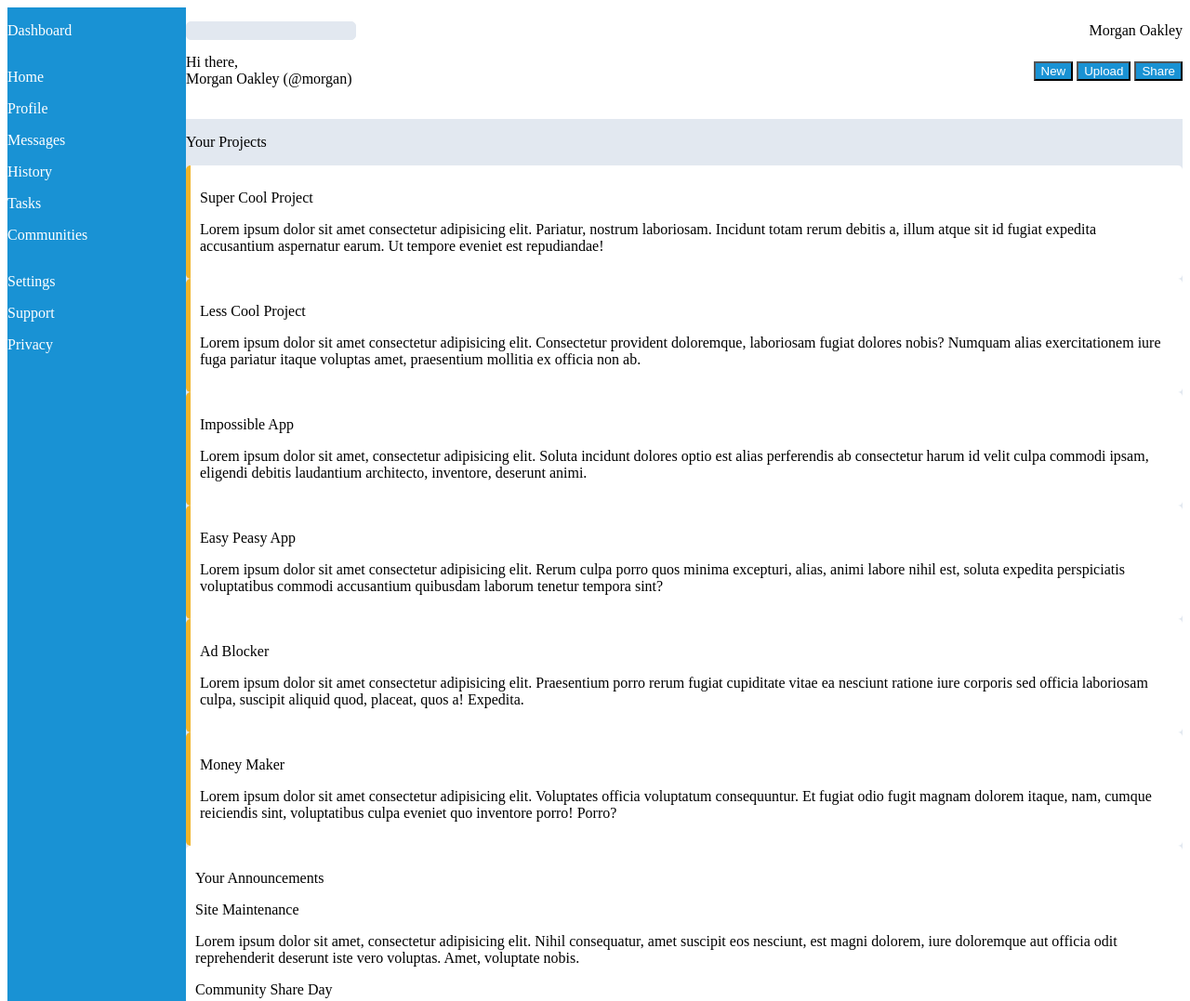
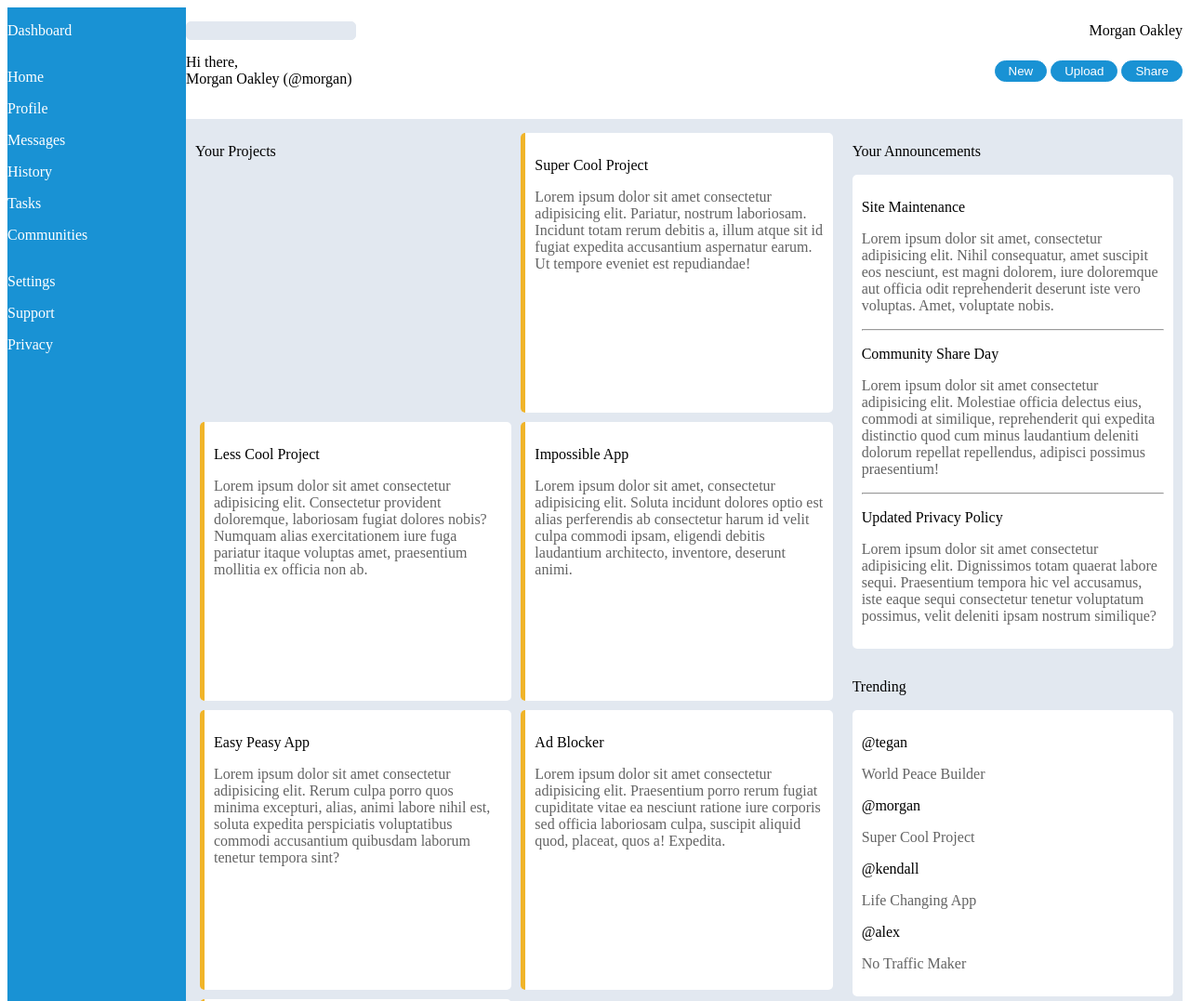
Before and after one commit to shinymayo/admin-dashboard, a plain HTML site: page index.html in a window 1280 px wide. Shown: the top 1077 px of the page at 93% size. Drawn offline with Linux system fonts and the light colour scheme.

Commit message:
Fix grid layout of the page

```diff
--- a/index.html
+++ b/index.html
@@ -63,65 +63,70 @@
             </div>
         </div>
         <div class="main-content">
-                <div class="projects">
-                    <p>Your Projects</p>
+                <div class="project-content">
+                    <p class="projects-title">Your Projects</p>
                     <div class="my-project">
                         <p>Super Cool Project</p>
-                        <p>Lorem ipsum dolor sit amet consectetur adipisicing elit. Pariatur, nostrum laboriosam. Incidunt totam rerum debitis a, illum atque sit id fugiat expedita accusantium aspernatur earum. Ut tempore eveniet est repudiandae!</p>
+                        <p class="grey">Lorem ipsum dolor sit amet consectetur adipisicing elit. Pariatur, nostrum laboriosam. Incidunt totam rerum debitis a, illum atque sit id fugiat expedita accusantium aspernatur earum. Ut tempore eveniet est repudiandae!</p>
                     </div>
                     <div class="my-project">
                         <p>Less Cool Project</p>
-                        <p>Lorem ipsum dolor sit amet consectetur adipisicing elit. Consectetur provident doloremque, laboriosam fugiat dolores nobis? Numquam alias exercitationem iure fuga pariatur itaque voluptas amet, praesentium mollitia ex officia non ab.</p>
+                        <p class="grey">Lorem ipsum dolor sit amet consectetur adipisicing elit. Consectetur provident doloremque, laboriosam fugiat dolores nobis? Numquam alias exercitationem iure fuga pariatur itaque voluptas amet, praesentium mollitia ex officia non ab.</p>
                     </div>
                     <div class="my-project">
                         <p>Impossible App</p>
-                        <p>Lorem ipsum dolor sit amet, consectetur adipisicing elit. Soluta incidunt dolores optio est alias perferendis ab consectetur harum id velit culpa commodi ipsam, eligendi debitis laudantium architecto, inventore, deserunt animi.</p>
+                        <p class="grey">Lorem ipsum dolor sit amet, consectetur adipisicing elit. Soluta incidunt dolores optio est alias perferendis ab consectetur harum id velit culpa commodi ipsam, eligendi debitis laudantium architecto, inventore, deserunt animi.</p>
                     </div>
                     <div class="my-project">
                         <p>Easy Peasy App</p>
-                        <p>Lorem ipsum dolor sit amet consectetur adipisicing elit. Rerum culpa porro quos minima excepturi, alias, animi labore nihil est, soluta expedita perspiciatis voluptatibus commodi accusantium quibusdam laborum tenetur tempora sint?</p>
+                        <p class="grey">Lorem ipsum dolor sit amet consectetur adipisicing elit. Rerum culpa porro quos minima excepturi, alias, animi labore nihil est, soluta expedita perspiciatis voluptatibus commodi accusantium quibusdam laborum tenetur tempora sint?</p>
                     </div>
                     <div class="my-project">
                         <p>Ad Blocker</p>
-                        <p>Lorem ipsum dolor sit amet consectetur adipisicing elit. Praesentium porro rerum fugiat cupiditate vitae ea nesciunt ratione iure corporis sed officia laboriosam culpa, suscipit aliquid quod, placeat, quos a! Expedita.</p>
+                        <p class="grey">Lorem ipsum dolor sit amet consectetur adipisicing elit. Praesentium porro rerum fugiat cupiditate vitae ea nesciunt ratione iure corporis sed officia laboriosam culpa, suscipit aliquid quod, placeat, quos a! Expedita.</p>
                     </div>
                     <div class="my-project">
                         <p>Money Maker</p>
-                        <p>Lorem ipsum dolor sit amet consectetur adipisicing elit. Voluptates officia voluptatum consequuntur. Et fugiat odio fugit magnam dolorem itaque, nam, cumque reiciendis sint, voluptatibus culpa eveniet quo inventore porro! Porro?</p>
+                        <p class="grey">Lorem ipsum dolor sit amet consectetur adipisicing elit. Voluptates officia voluptatum consequuntur. Et fugiat odio fugit magnam dolorem itaque, nam, cumque reiciendis sint, voluptatibus culpa eveniet quo inventore porro! Porro?</p>
                     </div>
                 </div>
                 <div class="announcements">
                     <p>Your Announcements</p>
+                    <div class="announc-information">
                         <div>
                             <p>Site Maintenance</p>
-                        <p>Lorem ipsum dolor sit amet, consectetur adipisicing elit. Nihil consequatur, amet suscipit eos nesciunt, est magni dolorem, iure doloremque aut officia odit reprehenderit deserunt iste vero voluptas. Amet, voluptate nobis.</p>
+                            <p class="grey">Lorem ipsum dolor sit amet, consectetur adipisicing elit. Nihil consequatur, amet suscipit eos nesciunt, est magni dolorem, iure doloremque aut officia odit reprehenderit deserunt iste vero voluptas. Amet, voluptate nobis.</p>
                         </div>
+                        <hr>
                         <div>
                             <p>Community Share Day</p>
-                        <p>Lorem ipsum dolor sit amet consectetur adipisicing elit. Molestiae officia delectus eius, commodi at similique, reprehenderit qui expedita distinctio quod cum minus laudantium deleniti dolorum repellat repellendus, adipisci possimus praesentium!</p>
+                            <p class="grey">Lorem ipsum dolor sit amet consectetur adipisicing elit. Molestiae officia delectus eius, commodi at similique, reprehenderit qui expedita distinctio quod cum minus laudantium deleniti dolorum repellat repellendus, adipisci possimus praesentium!</p>
                         </div>
+                        <hr>
                         <div>
                             <p>Updated Privacy Policy</p>
-                        <p>Lorem ipsum dolor sit amet consectetur adipisicing elit. Dignissimos totam quaerat labore sequi. Praesentium tempora hic vel accusamus, iste eaque sequi consectetur tenetur voluptatum possimus, velit deleniti ipsam nostrum similique?</p>
+                            <p class="grey">Lorem ipsum dolor sit amet consectetur adipisicing elit. Dignissimos totam quaerat labore sequi. Praesentium tempora hic vel accusamus, iste eaque sequi consectetur tenetur voluptatum possimus, velit deleniti ipsam nostrum similique?</p>
+                        </div>
                     </div>
                 </div>
                 <div class="trending">
                     <p>Trending</p>
+                    <div class="trend-info">
                     <div>
                         <p>@tegan</p>
-                        <p>World Peace Builder</p>
+                        <p class="grey">World Peace Builder</p>
                     </div>
                     <div>
                         <p>@morgan</p>
-                        <p>Super Cool Project</p>
+                        <p class="grey">Super Cool Project</p>
                     </div>
                     <div>
                         <p>@kendall</p>
-                        <p>Life Changing App</p>
+                        <p class="grey">Life Changing App</p>
                     </div>
                     <div>
                         <p>@alex</p>
-                        <p>No Traffic Maker</p>
+                        <p class="grey">No Traffic Maker</p>
                     </div>
                 </div>
         </div>
--- a/style.css
+++ b/style.css
@@ -7,6 +7,9 @@ body {
 button {
     background-color: #1992D4;
     color: #FFFFFF;
+    border-radius: 16px;
+    border: 1px solid #1992D4;
+    padding: 3px 14px;
 }
 .sidebar {
     background-color: #1992D4;
@@ -29,6 +32,29 @@ button {
 .main-content{
     background-color: #E2E8F0;
     /* to position it */
+    grid-column: 2 / 3;
+    grid-row: 2 / 3;
+    /* making it into a grid */
+    display: grid;
+    gap: 1rem;
+    padding: 10px;
+    grid-template-columns: 2fr 1fr;
+    grid-template-rows: 1fr 1fr;
+}
+.project-content {
+    /* for functionality within the main-content grid */
+    grid-column: 1 / 2;
+    grid-row: 1 / 3;
+    /* it's own grid */
+    display: grid;
+    grid-template-columns: 1fr 1fr;
+    grid-template-rows: 1fr 1fr 1fr;
+}
+.announcements {
+    grid-column: 2 / 3;
+    grid-row: 1 / 2;
+}
+.trending {
     grid-column: 2 / 3;
     grid-row: 2 / 3;
 }
@@ -65,12 +91,17 @@ input {
 .my-project {
     border-left: 5px solid #F0B429;
 }
-.announcements,
-.trending,
+.announc-information,
+.trend-info,
 .my-project {
     background-color: #FFFFFF;
     border-radius: 5px;
     padding: 10px;
-    /* margin can be later changed to gap */
-    /* margin: 10px; */
 }
+.my-project {
+    /* later to replace margin with grid layout */
+    margin: 5px;
+}
+.grey {
+    color: #636363;
+}
```
Lines whose indentation alone changed are shown as unchanged.
